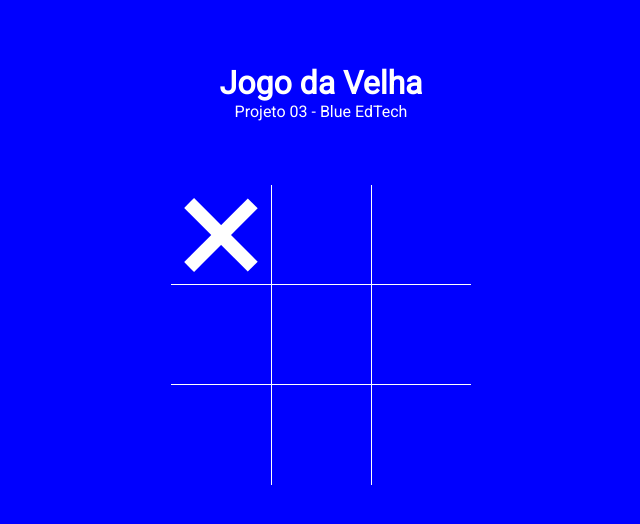
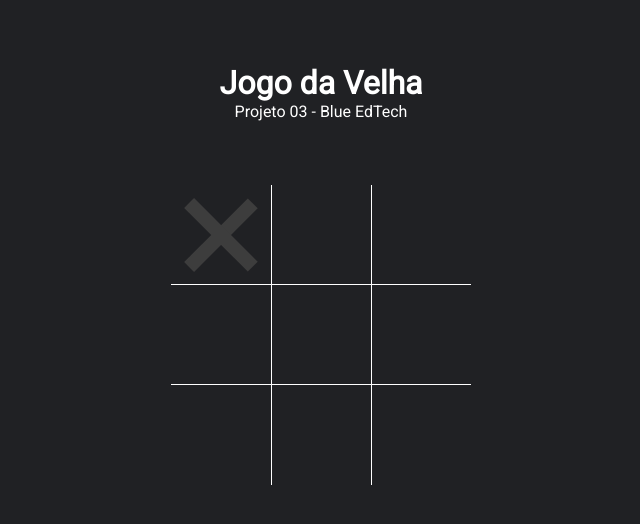
Before and after one commit to Laurentius96/BlueEdTech_M01_Desafio03, a website: page index.html in a window 1280 px wide. In both pictures the pointer is over the element 540 px from the left and 235 px from the top of the page. Shown: the whole page, without its empty margins (319-959 px from the left). Drawn offline with Linux system fonts and the light colour scheme.

Commit message:
Correção no CSS

```diff
--- a/style.css
+++ b/style.css
@@ -7,7 +7,7 @@
 }
 
 :root {
-   --background: blue;
+   --background: #202124;
    --cell-size: 100px;
    --mark-size: calc(var(--cell-size) * 0.9);
 }
@@ -70,7 +70,7 @@ main.end {
 .board.x .cell:not(.x):not(.o):hover::before,
 .board.x .cell:not(.x):not(.o):hover::after,
 .board.o .cell:not(.x):not(.o):hover::before {
-   background-color: #6a50ff;
+   background-color: #3d3d3d;
 }
 
 .board.x .cell:not(.x):not(.o):hover::before,
@@ -80,8 +80,6 @@ main.end {
    content: '';
    width: calc(var(--mark-size) * 0.15);
    height: var(--mark-size);
-
-   background-color: white;
 
    position: absolute;
 }
@@ -101,6 +99,8 @@ main.end {
 .cell.o::before,
 .cell.o::after {
    content: '';
+   width: var(--mark-size);
+   height: var(--mark-size);
    border-radius: 50%;
 
    position: absolute;
```
